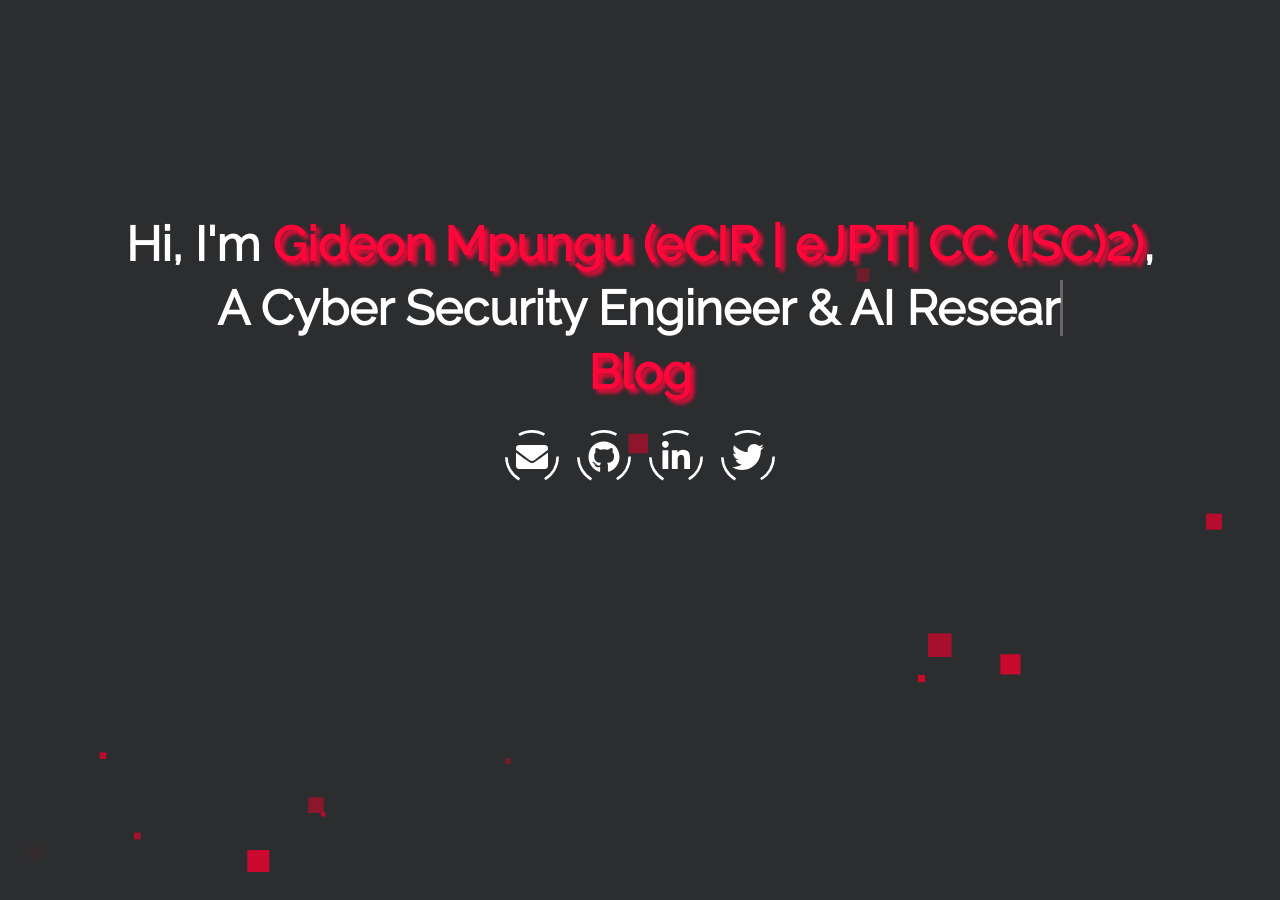
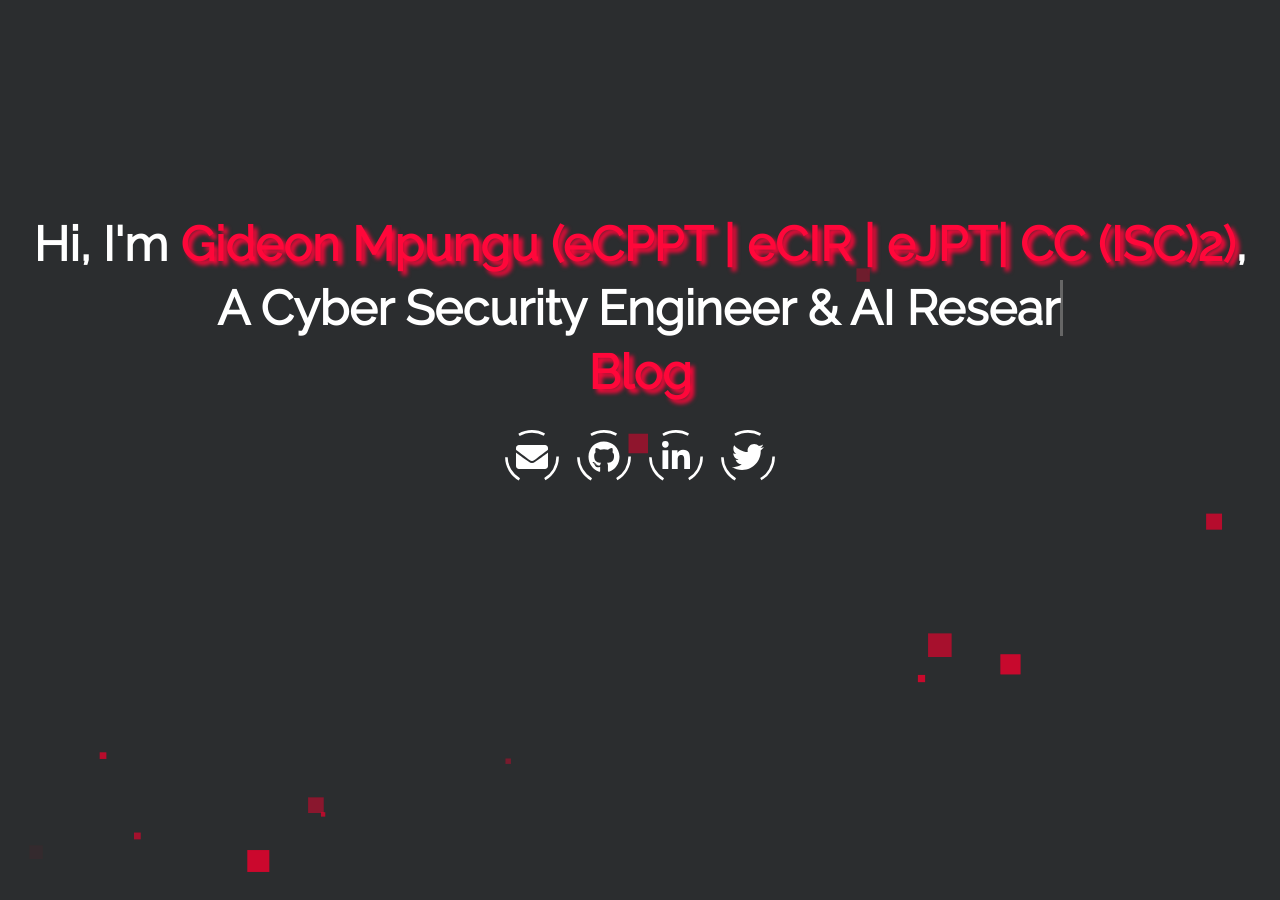
Before and after one commit to giddy-mpungu/giddy-mpungu.github.io, a Jekyll site: the page built from index.html, in a window 1280 px wide and 900 px high. Built offline with Jekyll 4.4.1, drawn with Linux system fonts in a browser that asks for light colours.

Commit message:
Update landing page

```diff
--- a/_includes/landing-page.html
+++ b/_includes/landing-page.html
@@ -1,7 +1,7 @@
 <div id="landing">
   <div class="landing-title">
     <h1>Hi, I&#39;m
-      <span class="highlight-title">{{site.username}} (eCIR | eJPT| CC (ISC)2)</span>,
+      <span class="highlight-title">{{site.username}} (eCPPT | eCIR | eJPT| CC (ISC)2)</span>,
     </h1>
     <h1>
       <span id="txt-rotate" data-period="1000"
```
